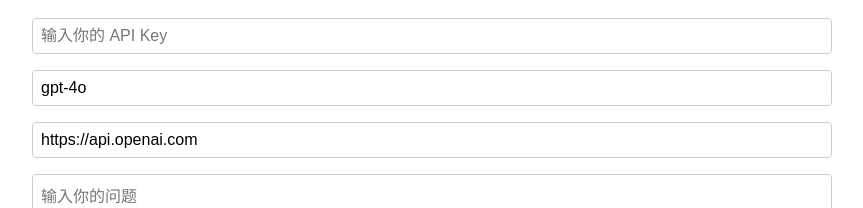
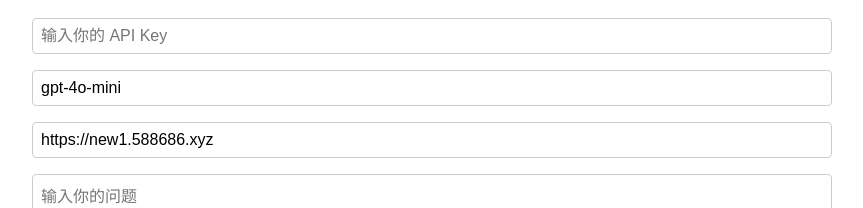
Before and after one commit to syfantasy0v0/openai-o1-chain, a Next.js app: page / in a window 1280 px wide. Shown: the part 278-486 px from the top of the page, without its empty margins (208-1071 px from the left). Built offline with nearby package versions, Linux system fonts and the light colour scheme.

Commit message:
Update index.js

```diff
--- a/pages/index.js
+++ b/pages/index.js
@@ -1,4 +1,4 @@
-// pages/index.js
+// 文件路径: C:/Users/Administrator/Desktop/openai-o1-chain-main/pages/index.js
 
 import { useState } from 'react';
 import Head from 'next/head';
@@ -7,8 +7,8 @@
 export default function Home() {
   const [query, setQuery] = useState('');
   const [apiKey, setApiKey] = useState('');
-  const [model, setModel] = useState('gpt-4o'); // 确保默认模型名称为 'gpt-4o'
-  const [baseUrl, setBaseUrl] = useState('https://api.openai.com');
+  const [model, setModel] = useState('gpt-4o-mini');
+  const [baseUrl, setBaseUrl] = useState('https://new1.588686.xyz');
   const [response, setResponse] = useState([]);
   const [isLoading, setIsLoading] = useState(false);
   const [totalTime, setTotalTime] = useState(null);
@@ -21,21 +21,22 @@
     setTotalTime(null);
     setError(null);
 
-    const eventSource = new EventSource(`/api/generate?query=${encodeURIComponent(query)}&apiKey=${encodeURIComponent(apiKey)}&model=${encodeURIComponent(model)}&baseUrl=${encodeURIComponent(baseUrl)}`);
+    const eventSource = new EventSource(`/api/generate`);
 
+    // 监听服务器发送的消息
     eventSource.onmessage = (event) => {
       const data = JSON.parse(event.data);
       if (data.error) {
         setError(data.error);
         setIsLoading(false);
         eventSource.close();
+      } else if (data.step === "Final Answer") {
+        setResponse((prevResponse) => [...prevResponse, data]);
+        setTotalTime(data.total_thinking_time);
+        setIsLoading(false);
+        eventSource.close();
       } else {
         setResponse((prevResponse) => [...prevResponse, data]);
-        if (data.step === "Final Answer") {
-          setTotalTime(data.total_thinking_time);
-          setIsLoading(false);
-          eventSource.close();
-        }
       }
     };
 
@@ -45,6 +46,20 @@
       setIsLoading(false);
       eventSource.close();
     };
+
+    // 发送 POST 请求到 API 端点
+    fetch('/api/generate', {
+      method: 'POST',
+      headers: {
+        'Content-Type': 'application/json'
+      },
+      body: JSON.stringify({ query, apiKey, model, baseUrl })
+    }).catch((err) => {
+      console.error('Fetch error:', err);
+      setError('Failed to send the request');
+      setIsLoading(false);
+      eventSource.close();
+    });
   };
 
   return (
@@ -72,7 +87,7 @@
             type="text"
             value={model}
             onChange={(e) => setModel(e.target.value)}
-            placeholder="输入模型名称（例如：gpt-4o）"
+            placeholder="输入模型名称（例如：gpt-4o-mini）"
             className={styles.input}
             required
           />
@@ -80,7 +95,7 @@
             type="text"
             value={baseUrl}
             onChange={(e) => setBaseUrl(e.target.value)}
-            placeholder="输入 API 基础 URL"
+            placeholder="输入 API 基础 URL（例如：https://new1.588686.xyz）"
             className={styles.input}
             required
           />
@@ -102,9 +117,8 @@
 
         {response.map((step, index) => (
           <div key={index} className={styles.step}>
-            <h3>{step.step === "Final Answer" ? "最终答案" : `步骤 ${step.step}: ${step.title}`}</h3>
+            <h3>{step.title}</h3>
             <p>{step.content}</p>
-            {step.thinking_time && <p className={styles.time}>思考时间：{step.thinking_time.toFixed(2)} 秒</p>}
           </div>
         ))}
 
```
